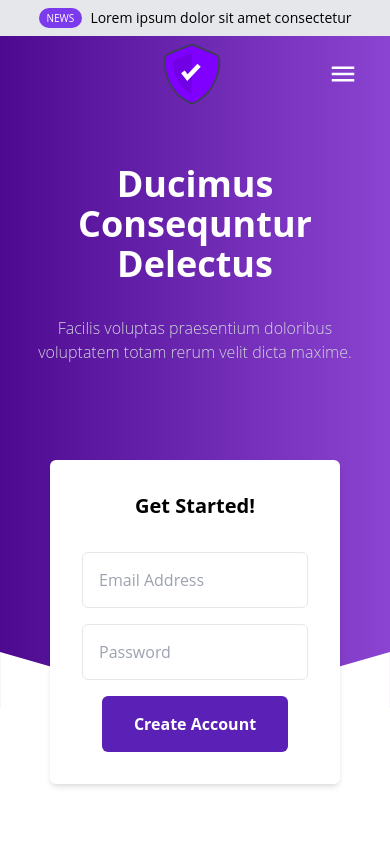
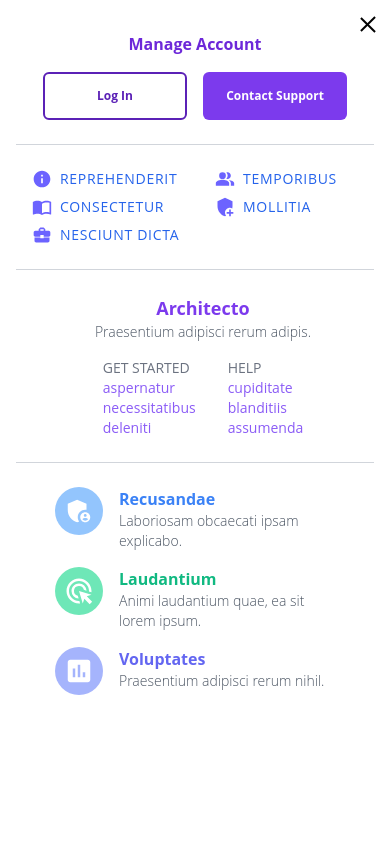
Before and after one commit to felec/landing-template, a React (Create React App) app: page / in a window 390 px wide. Both pictures are taken after a click on the element 343 px from the left and 74 px from the top of the page. Shown: the top 844 px of the page. Built offline with nearby package versions, Linux system fonts and the light colour scheme.

Commit message:
add mobile & tablet nav menu content

```diff
--- a/src/components/Cubes.tsx
+++ b/src/components/Cubes.tsx
@@ -5,8 +5,8 @@ const dark1Variants = {
     opacity: 0.7,
   },
   play: {
-    translateX: '60%',
-    translateY: '22%',
+    translateX: '50%',
+    translateY: '24%',
     opacity: 0,
     transition: {
       duration: 0.75,
@@ -42,7 +42,7 @@ const light1Variants = {
     opacity: 0.6,
   },
   play: {
-    translateX: '22%',
+    translateX: '14%',
     translateY: '8%',
     transition: {
       type: 'tween',
@@ -60,9 +60,9 @@ export const Cubes = () => {
     <motion.svg
       initial='stop'
       animate='play'
-      width='110'
-      height='60'
-      viewBox='0 0 110 60'
+      width='125'
+      height='50'
+      viewBox='0 0 125 50'
       fill='none'
       xmlns='http://www.w3.org/2000/svg'
     >
@@ -70,59 +70,61 @@ export const Cubes = () => {
         <path
           fillRule='evenodd'
           clipRule='evenodd'
-          d='M25.1607 16.6156V44.0476L48.5791 49L48.8838 19.6836L25.1607 16.6156Z'
+          d='M24.3131 14.3938V36.0841L42.83 40L43.0709 16.8196L24.3131 14.3938Z'
           fill='#7F00FF'
         />
         <path
           fillRule='evenodd'
           clipRule='evenodd'
-          d='M48.8847 19.6819L70.0001 16.7317V43.9944L48.5792 48.9977L48.8847 19.6819Z'
+          d='M43.0716 16.8182L59.7675 14.4855V36.0421L42.83 39.9982L43.0716 16.8182Z'
           fill='#7F00FF'
         />
         <path
           fillRule='evenodd'
           clipRule='evenodd'
-          d='M25 15.335L45.6855 11L69.8392 15.4525L48.7239 18.4027L25 15.335Z'
+          d='M24.1861 13.3812L40.542 9.95348L59.6403 13.4741L42.9445 15.8068L24.1861 13.3812Z'
           fill='#7F00FF'
         />
       </motion.g>
+
       <motion.g variants={dark2Variants} id='dark2'>
         <path
           fillRule='evenodd'
           clipRule='evenodd'
-          d='M2.16074 11.6156V39.0476L25.5791 44L25.8838 14.6836L2.16074 11.6156Z'
+          d='M6.12709 10.4403V32.1306L24.6439 36.0465L24.8849 12.8661L6.12709 10.4403Z'
           fill='#7F00FF'
         />
         <path
           fillRule='evenodd'
           clipRule='evenodd'
-          d='M25.8847 14.6819L47.0001 11.7317V38.9944L25.5792 43.9977L25.8847 14.6819Z'
+          d='M24.8856 12.8647L41.5814 10.532V32.0886L24.644 36.0447L24.8856 12.8647Z'
           fill='#7F00FF'
         />
         <path
           fillRule='evenodd'
           clipRule='evenodd'
-          d='M2 10.335L22.6855 6L46.8392 10.4525L25.7239 13.4027L2 10.335Z'
+          d='M6 9.42771L22.3559 6L41.4543 9.52059L24.7584 11.8533L6 9.42771Z'
           fill='#7F00FF'
         />
       </motion.g>
+
       <motion.g variants={light1Variants} id='light1'>
         <path
           fillRule='evenodd'
           clipRule='evenodd'
-          d='M2.16074 11.6156V39.0476L25.5791 44L25.8838 14.6836L2.16074 11.6156Z'
+          d='M6.12709 10.4403V32.1306L24.6439 36.0465L24.8849 12.8661L6.12709 10.4403Z'
           fill='#E50FE5'
         />
         <path
           fillRule='evenodd'
           clipRule='evenodd'
-          d='M25.8847 14.6819L47.0001 11.7317V38.9944L25.5792 43.9977L25.8847 14.6819Z'
+          d='M24.8856 12.8647L41.5814 10.532V32.0886L24.644 36.0447L24.8856 12.8647Z'
           fill='#E50FE5'
         />
         <path
           fillRule='evenodd'
           clipRule='evenodd'
-          d='M2 10.335L22.6855 6L46.8392 10.4525L25.7239 13.4027L2 10.335Z'
+          d='M6 9.42771L22.3559 6L41.4543 9.52059L24.7584 11.8533L6 9.42771Z'
           fill='#E50FE5'
         />
       </motion.g>
--- a/src/pages/home/Banner.tsx
+++ b/src/pages/home/Banner.tsx
@@ -20,7 +20,7 @@ const langVariants = {
 
 export const Banner = () => {
   return (
-    <div className='flex justify-center lg:justify-between lg:px-16 py-2 bg-gray-200 z-50'>
+    <div className='flex justify-center lg:justify-between lg:px-16 py-2 bg-gray-200 z-40'>
       <div></div>
 
       <a href='#' className='flex text-sm'>
--- a/src/pages/home/CardList.tsx
+++ b/src/pages/home/CardList.tsx
@@ -152,7 +152,7 @@ const Card = ({ content, idx }: { content: Content; idx: number }) => {
       animate='show'
       whileHover='hover'
       style={{ height: '28rem', width: '18rem' }}
-      className='flex flex-col items-center justify-end p-4 rounded-md shadow-md hover:shadow-2xl border lg:border-0 bg-white cursor-pointer'
+      className='flex flex-col items-center justify-end p-4 lg:mx-1 rounded-md shadow-md hover:shadow-2xl border lg:border-0 bg-white cursor-pointer'
     >
       {inView ? (
         <motion.div variants={imgVariants} custom={idx}>
--- a/src/pages/home/Footer.tsx
+++ b/src/pages/home/Footer.tsx
@@ -13,7 +13,7 @@ export const Footer = () => {
         background:
           'linear-gradient(90deg, rgba(77,10,144,1) 0%, rgba(121,51,190,1) 70%, rgba(139,68,209,1) 100%)',
       }}
-      className='flex flex-col w-full p-4 lg:p-16 mt-20 text-white'
+      className='flex flex-col w-full p-8 lg:p-16 mt-20 text-white'
     >
       <div className='grid grid-cols-2 justify-items-center gap-4 lg:gap-0 lg:flex justify-evenly lg:h-44'>
         <div className='h-full flex flex-col justify-evenly text-sm'>
--- a/src/pages/home/Header.tsx
+++ b/src/pages/home/Header.tsx
@@ -25,6 +25,8 @@ export const Header = () => {
         },
       });
     }
+
+    return () => anim.stop();
     // eslint-disable-next-line
   }, [headInView]);
 
--- a/src/pages/home/HeaderNav.tsx
+++ b/src/pages/home/HeaderNav.tsx
@@ -11,7 +11,6 @@ import {
   MdKeyboardArrowDown,
   MdPeopleAlt,
   MdOutlineImportContacts,
-  MdMenu,
 } from 'react-icons/md';
 
 interface NavItem {
@@ -30,15 +29,92 @@ const navItems = [
 
 export const HeaderNav = ({ inView }: { inView: boolean }) => {
   const [navIndex, setNavIndex] = useState(-1);
+  const [isOpen, setIsOpen] = useState(false);
 
   const handleNavLeave = () => setNavIndex(-1);
+
+  const handleMenuClick = () => setIsOpen(!isOpen);
 
   return (
     <div onMouseLeave={handleNavLeave} className='relative'>
       <nav>
-        <div className=' lg:hidden'>
-          <MdMenu size={30} />
-        </div>
+        <motion.div
+          initial={false}
+          animate={{
+            opacity: isOpen ? 1 : 0,
+            translateX: isOpen ? '0%' : '105%',
+            transition: {
+              duration: 0.3,
+              ease: 'easeOut',
+            },
+          }}
+          style={{
+            height: '100vh',
+            width: '100vw',
+            backgroundColor: '#fff',
+          }}
+          className='lg:hidden fixed top-0 right-0 overflow-y-scroll overflow-x-hidden lg:overflow-auto'
+        >
+          {renderNavContent(navItems[0], true)}
+        </motion.div>
+
+        <motion.div
+          initial={false}
+          animate={{
+            translateY: isOpen ? -50 : 0,
+            translateX: isOpen ? 20 : 0,
+            transition: {
+              type: 'tween',
+            },
+          }}
+          onClick={handleMenuClick}
+          className='lg:hidden flex flex-col justify-evenly h-8 cursor-pointer'
+        >
+          <motion.div
+            animate={{
+              translateY: isOpen ? 8 : 0,
+              rotate: isOpen ? [0, 0, -45] : 0,
+              transition: {
+                duration: 0.1,
+                ease: 'linear',
+              },
+            }}
+            style={{
+              height: '2px',
+              width: '20px',
+              backgroundColor: inView && !isOpen ? '#fff' : '#000',
+            }}
+          ></motion.div>
+          <motion.div
+            animate={{
+              opacity: isOpen ? 0 : 1,
+              transition: {
+                duration: 0.1,
+                ease: 'linear',
+              },
+            }}
+            style={{
+              height: '2px',
+              width: '20px',
+              backgroundColor: inView && !isOpen ? '#fff' : '#000',
+            }}
+          ></motion.div>
+          <motion.div
+            animate={{
+              translateY: isOpen ? -8 : 0,
+              rotate: isOpen ? [0, 0, 45] : 0,
+              transition: {
+                duration: 0.1,
+                ease: 'linear',
+              },
+            }}
+            style={{
+              height: '2px',
+              width: '20px',
+              backgroundColor: inView && !isOpen ? '#fff' : '#000',
+            }}
+          ></motion.div>
+        </motion.div>
 
         <ul className={`hidden lg:flex justify-evenly items-center text-md`}>
           {navItems.map((n, i) => {
@@ -93,42 +169,45 @@ const NavDropDown = ({ info }: { info: NavItem }) => {
   );
 };
 
-const renderNavContent = (info: NavItem) => {
+const renderNavContent = (info: NavItem, isMobile = false) => {
   return (
-    <>
-      {info.title === 'Products' && (
+    <div className='flex flex-col-reverse lg:block  p-4'>
+      {(isMobile || info.title === 'Products') && (
         <motion.div
           initial={{ opacity: 0 }}
           animate={{ opacity: 1, transition: { ease: 'linear', delay: 0.1 } }}
           style={{
-            height: info.height,
-            width: info.width,
-            position: 'absolute',
+            height: isMobile ? '100%' : info.height,
+            width: isMobile ? '100%' : info.width,
             top: '.25rem',
             left: '-10rem',
           }}
-          className='px-4 flex flex-col justify-evenly'
+          className='lg:absolute lg:px-4 pl-2 lg:pl-4 flex flex-col items-center lg:items-start justify-evenly mt-4 lg:mt-0'
         >
           <div className='flex cursor-pointer hover:opacity-70'>
             <div className='h-12 w-12 flex items-center justify-center bg-blue-300 rounded-full'>
               <MdAdminPanelSettings size={30} color='#fff' />
             </div>
             <div className='flex flex-col ml-4'>
-              <h3 className='text-lg font-bold text-blue-500'>Recusandae</h3>
-              <p className='text-sm font-light text-gray-600'>
+              <h3 className='text-base lg:text-lg font-bold text-blue-500'>
+                Recusandae
+              </h3>
+              <p className='w-56 lg:w-full text-sm font-light text-gray-600'>
                 Laboriosam obcaecati ipsam explicabo.
               </p>
             </div>
           </div>
 
-          <div className='flex cursor-pointer hover:opacity-70'>
+          <div className='flex cursor-pointer hover:opacity-70 my-4 lg:my-0'>
             <div className='h-12 w-12 flex items-center justify-center bg-green-300 rounded-full'>
               <MdAdsClick size={30} color='#fff' />
             </div>
             <div className='flex flex-col ml-4'>
-              <h3 className='text-lg font-bold text-green-500'>Laudantium</h3>
-              <p className='text-sm font-light text-gray-600'>
-                Animi laudantium quae, ea sit Lorem ipsum.
+              <h3 className='text-base lg:text-lg font-bold text-green-500'>
+                Laudantium
+              </h3>
+              <p className='w-56 lg:w-full text-sm font-light text-gray-600'>
+                Animi laudantium quae, ea sit lorem ipsum.
               </p>
             </div>
           </div>
@@ -138,8 +217,10 @@ const renderNavContent = (info: NavItem) => {
               <MdAssessment size={30} color='#fff' />
             </div>
             <div className='flex flex-col ml-4'>
-              <h3 className='text-lg font-bold text-indigo-500'>Architecto</h3>
-              <p className='text-sm font-light text-gray-600'>
+              <h3 className='text-base lg:text-lg font-bold text-indigo-500'>
+                Voluptates
+              </h3>
+              <p className='w-56 lg:w-full text-sm font-light text-gray-600'>
                 Praesentium adipisci rerum nihil.
               </p>
             </div>
@@ -147,27 +228,33 @@ const renderNavContent = (info: NavItem) => {
         </motion.div>
       )}
 
-      {info.title === 'Features' && (
+      <div
+        style={{ height: '1px' }}
+        className='w-full lg:hidden bg-gray-300 my-2'
+      ></div>
+
+      {(isMobile || info.title === 'Features') && (
         <motion.div
           initial={{ opacity: 0 }}
           animate={{ opacity: 1, transition: { ease: 'linear', delay: 0.1 } }}
           style={{
-            height: info.height,
-            width: info.width,
-            position: 'absolute',
+            height: isMobile ? '100%' : info.height,
+            width: isMobile ? '100%' : info.width,
             top: '.25rem',
-            left: '0',
+            left: '3rem',
           }}
-          className='px-12 py-4 flex flex-col justify-evenly'
+          className='lg:absolute my-4 lg:my-0 pl-4 lg:pl-0 lg:px-12 lg:py-4 flex flex-col items-center lg:items-start lg:justify-evenly'
         >
-          <div className='flex flex-col mb-4'>
-            <h3 className='text-2xl font-bold text-purple-600'>Architecto</h3>
+          <div className='flex flex-col items-center lg:items-start mb-4'>
+            <h3 className='text-lg lg:text-2xl font-bold text-purple-600'>
+              Architecto
+            </h3>
             <p className='text-sm font-light text-gray-600'>
               Praesentium adipisci rerum adipis.
             </p>
           </div>
 
-          <div className='flex justify-between h-1/2'>
+          <div className='flex lg:justify-between lg:h-1/2'>
             <div className='flex flex-col text-sm justify-between'>
               <h3 className='text-gray-500 uppercase'>Get Started</h3>
               <h4 className='text-purple-500 hover:opacity-50 cursor-pointer'>
@@ -181,7 +268,7 @@ const renderNavContent = (info: NavItem) => {
               </h4>
             </div>
 
-            <div className='flex flex-col text-sm justify-between'>
+            <div className='flex flex-col text-sm justify-between ml-8'>
               <h3 className='text-gray-500 uppercase'>Help</h3>
               <h4 className='text-purple-500 hover:opacity-50 cursor-pointer'>
                 cupiditate
@@ -197,48 +284,52 @@ const renderNavContent = (info: NavItem) => {
         </motion.div>
       )}
 
-      {info.title === 'About' && (
+      <div
+        style={{ height: '1px' }}
+        className='w-full lg:hidden bg-gray-300 my-2'
+      ></div>
+
+      {(isMobile || info.title === 'About') && (
         <motion.div
           initial={{ opacity: 0 }}
           animate={{ opacity: 1, transition: { ease: 'linear', delay: 0.1 } }}
           style={{
-            height: info.height,
-            width: info.width,
-            position: 'absolute',
+            height: isMobile ? '100%' : info.height,
+            width: isMobile ? '100%' : info.width,
             top: '.25rem',
             left: '12rem',
           }}
-          className='text-sm px-4 flex flex-col justify-evenly'
+          className='lg:absolute grid grid-cols-2 gap-2 lg:gap-0 md:flex flex-col items-center justify-evenly text-sm my-4 lg:my-0 ml-4 lg:ml-0 lg:px-4'
         >
-          <a href='#' className='flex items-center hover:opacity-75'>
+          <a href='#' className='flex items-center w-40 hover:opacity-75'>
             <MdInfo size={20} color={'#6C63FF'} />
             <h3 className='text-blue-600 ml-2 tracking-wider uppercase '>
               Reprehenderit
             </h3>
           </a>
 
-          <a href='#' className='flex items-center hover:opacity-75'>
+          <a href='#' className='flex items-center w-40 hover:opacity-75'>
             <MdPeopleAlt size={20} color={'#6C63FF'} />
             <h3 className='text-blue-600 ml-2 tracking-wider uppercase '>
               Temporibus
             </h3>
           </a>
 
-          <a href='#' className='flex items-center hover:opacity-75'>
+          <a href='#' className='flex items-center w-40 hover:opacity-75'>
             <MdOutlineImportContacts size={20} color={'#6C63FF'} />
             <h3 className='text-blue-600 ml-2 tracking-wider uppercase '>
               Consectetur
             </h3>
           </a>
 
-          <a href='#' className='flex items-center hover:opacity-75'>
+          <a href='#' className='flex items-center w-40 hover:opacity-75'>
             <MdAddModerator size={20} color={'#6C63FF'} />
             <h3 className='text-blue-600 ml-2 tracking-wider uppercase '>
               Mollitia
             </h3>
           </a>
 
-          <a href='#' className='flex items-center hover:opacity-75'>
+          <a href='#' className='flex items-center w-40 hover:opacity-75'>
             <MdBusinessCenter size={20} color={'#6C63FF'} />
             <h3 className='text-blue-600 ml-2 tracking-wider uppercase '>
               Nesciunt dicta
@@ -247,29 +338,37 @@ const renderNavContent = (info: NavItem) => {
         </motion.div>
       )}
 
-      {info.title === 'My Account' && (
+      <div
+        style={{ height: '.5px' }}
+        className='w-full lg:hidden bg-gray-300 my-2'
+      ></div>
+
+      {(isMobile || info.title === 'My Account') && (
         <motion.div
           initial={{ opacity: 0 }}
           animate={{ opacity: 1, transition: { ease: 'linear', delay: 0.1 } }}
           style={{
-            height: info.height,
-            width: info.width,
-            position: 'absolute',
+            height: isMobile ? '100%' : info.height,
+            width: isMobile ? '100%' : info.width,
             top: '.25rem',
             left: '15rem',
           }}
-          className='text-sm px-4 flex flex-col justify-evenly items-center'
+          className='lg:absolute text-xs lg:text-sm my-4 lg:my-0 px-4 flex flex-col justify-evenly items-center'
         >
-          <h3 className='text-xl font-bold text-purple-700'>Manage Account</h3>
+          <h3 className='text-base lg:text-xl font-bold text-purple-700 mb-4 lg:mb-0'>
+            Manage Account
+          </h3>
 
-          <button className='w-5/6 bg-white text-purple-800 font-bold hover:opacity-75 border-2 border-purple-800 rounded-md py-3'>
-            Log In
-          </button>
-          <button className='w-5/6 bg-purple-600 font-bold text-white hover:bg-purple-700 border-purple-800 rounded-md py-3'>
-            Contact Support
-          </button>
+          <div className='flex lg:flex-col justify-center lg:justify-start w-full lg:w-min'>
+            <button className='h-12 w-36 lg:w-44 bg-white text-purple-800 font-bold hover:opacity-75 border-2 border-purple-800 rounded-md py-3'>
+              Log In
+            </button>
+            <button className='h-12 w-36 lg:w-44 ml-4 lg:ml-0 bg-purple-600 font-bold text-white hover:bg-purple-700 border-purple-800 rounded-md lg:mt-2 py-3'>
+              Contact Support
+            </button>
+          </div>
         </motion.div>
       )}
-    </>
+    </div>
   );
 };
```
